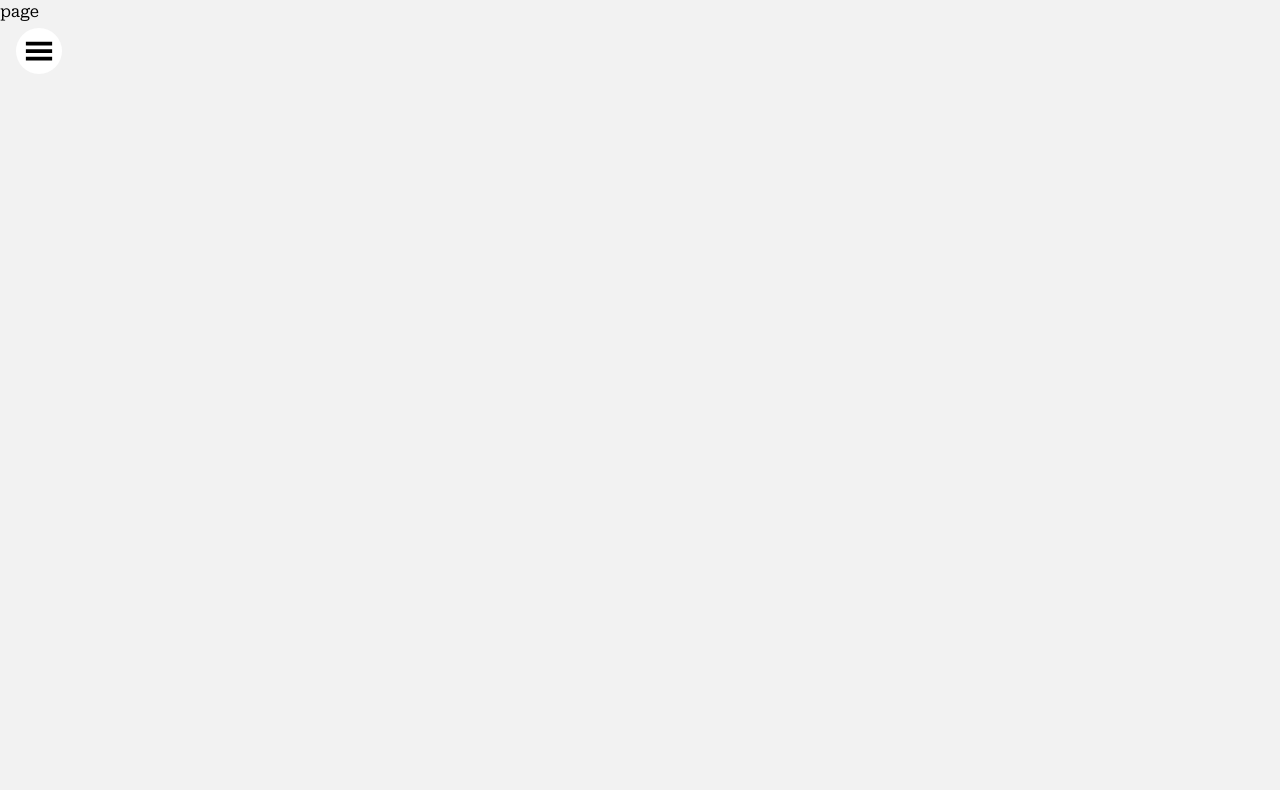
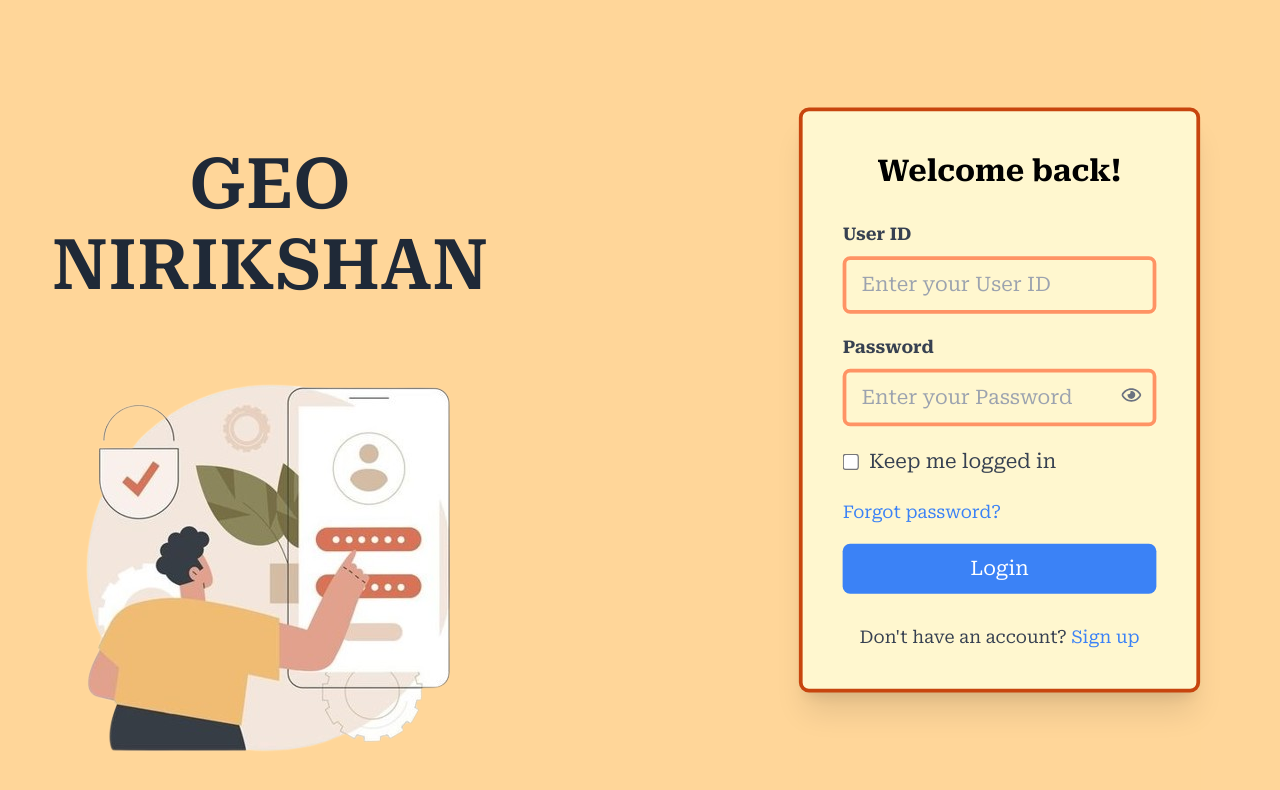
Before and after one commit to unnat7779/web-sih, a Next.js app in the folder web/: page /Landing_Page in a window 1280 px wide. Shown: the top 790 px of the page. Built offline with nearby package versions, Linux system fonts and the light colour scheme.

Commit message:
more components

```diff
--- a/web/app/Landing_Page/page.js
+++ b/web/app/Landing_Page/page.js
@@ -1,9 +1,27 @@
-import React from 'react'
+"use client";
+import Landing from '@/components/Landing';
+import React, { useEffect } from 'react';
+import { usePathname } from 'next/navigation';
+import '../globals.css';
 
-const page = () => {
+const Page = () => {
+  const pathname = usePathname();
+
+  useEffect(() => {
+    // Remove any previously added page-specific background class
+    document.body.classList.remove('page-specific-background');
+
+    // Apply the custom class based on the route
+    if (pathname === '/Landing_Page') {
+      document.body.classList.add('page-specific-background');
+    }
+  }, [pathname]);
+
   return (
-    <div>page</div>
-  )
-}
+    <div>
+      <Landing />
+    </div>
+  );
+};
 
-export default page
+export default Page;
--- a/web/app/globals.css
+++ b/web/app/globals.css
@@ -5,9 +5,14 @@
 body{
   background-color: #f0f0f0cf;
 }
-
+.page-specific-background {
+  background-color: #ffd699; /* Set this to the color you want for the specific page */
+}
 /* globals.css */
-
+.leaflet-container {
+  height: 40vh;
+  width: 100wh;
+}
 
 /* styles/globals.css */
 @import url('https://fonts.googleapis.com/css2?family=Roboto+Serif:wght@400&display=swap');
--- a/web/app/layout.js
+++ b/web/app/layout.js
@@ -11,7 +11,7 @@ export default function RootLayout({ children }) {
   return (
     <html lang="en">
       <body className={inter.className}>
-      <Header  />
+      {/* <Header  /> */}
        {children}</body>
     </html>
   );
--- a/web/app/page.js
+++ b/web/app/page.js
@@ -1,6 +1,6 @@
 "use client"
 import Header from '@/components/Header'
-import Map from '@/components/Map'
+// import Map from '@/components/Map'
 import React from 'react'
 import Total_emp from '@/components/Total_emp'
 // Remove the incorrect import statement
@@ -9,18 +9,22 @@ import Offsite_emp from '@/components/Offsite_emp'
 import Emp_info from '@/components/Emp_info'
 import Emp_info_2 from '@/components/Emp_info_2'
 import Add_emp from '@/components/Add_emp'
+import Landing from '@/components/Landing'
+import Map from '@/components/Map'
 const page = () => {
 
   return (
     <>
 
-      <Header />
+      {/* <Header /> */}
       {/* <Total_emp />
       <Onsite_emp/>
       <Offsite_emp/> */}
       {/* <Emp_info/>
       <Emp_info_2/> */}
       {/* <Add_emp/> */}
+      {/* <Landing/> */}
+      <Map/>
 
     </>
   )
--- /dev/null
+++ b/web/components/AdminLogin.js
@@ -0,0 +1,164 @@
+"use client";
+import React, { useState, useEffect } from 'react';
+import { useRouter } from 'next/navigation';
+import { FaEyeSlash, FaRegEye } from 'react-icons/fa'; // Font Awesome icons
+import { keyframes } from '@emotion/react';
+import styled from '@emotion/styled';
+
+const fillAnimation = keyframes`
+  0% { transform: scale(0); opacity: 0.5; }
+  100% { transform: scale(1); opacity: 0; }
+`;
+
+const SuccessOverlay = styled.div`
+  position: fixed;
+  top: 0;
+  left: 0;
+  width: 100%;
+  height: 100%;
+  background: rgba(0, 255, 0, 0.8); /* Semi-transparent green background */
+  display: flex;
+  justify-content: center;
+  align-items: center;
+  z-index: 1000;
+  animation: ${fillAnimation} 3s forwards;
+`;
+
+const SuccessContent = styled.div`
+  text-align: center;
+  color: white;
+  font-size: 1.5rem;
+  position: relative;
+  z-index: 1;
+`;
+
+const Circle = styled.div`
+  width: 80px;
+  height: 80px;
+  border: 8px solid white;
+  border-radius: 50%;
+  border-top: 8px solid green;
+  animation: spin 2s linear infinite, fill 3s forwards;
+
+  @keyframes spin {
+    0% { transform: rotate(0deg); }
+    100% { transform: rotate(360deg); }
+  }
+
+  @keyframes fill {
+    0% { transform: scale(0); opacity: 0.5; }
+    100% { transform: scale(1); opacity: 0; }
+  }
+`;
+
+const AdminLogin = () => {
+  const [passwordVisible, setPasswordVisible] = useState(false);
+  const [userId, setUserId] = useState('');
+  const [password, setPassword] = useState('');
+  const [keepLoggedIn, setKeepLoggedIn] = useState(false);
+  const [loginSuccessful, setLoginSuccessful] = useState(false);
+  const router = useRouter();
+
+  const handleLogin = (e) => {
+    e.preventDefault();
+    // Dummy login check
+    if (userId === 'SIH' && password === 'FRIENDS') {
+      setLoginSuccessful(true);
+      // Redirect after animation
+      setTimeout(() => {
+        router.push('/Dashboard');
+      }, 3000);
+    } else {
+      // Handle failed login attempt
+      alert('Invalid credentials');
+    }
+  };
+
+  return (
+    <div className="min-h-screen flex items-center justify-center bg-[#ffd699] rounded-lg scale-125">
+      <div className="bg-[#fff7cf] p-8  border-[3px] border-[#c7450e] rounded-lg shadow-xl w-full max-w-md relative">
+        <h1 className="text-2xl font-bold mb-6 text-center">Welcome back!</h1>
+        <form onSubmit={handleLogin}>
+          <div className="mb-4 bg-[#fff7cf]">
+            <label className="block text-gray-700 text-sm font-bold mb-2 bg-[#fff7cf]" htmlFor="userId">
+              User ID
+            </label>
+            <input
+              type="text"
+              id="userId"
+              value={userId}
+              onChange={(e) => setUserId(e.target.value)}
+              className="w-full px-3 py-2 border-[3px] border-[#ff9364]   rounded-md focus:outline-none bg-[#fff7cf] focus:ring-2 focus:ring-blue-400"
+              placeholder="Enter your User ID"
+              required
+            />
+          </div>
+          <div className="mb-4 relative">
+            <label className="block text-gray-700 text-sm font-bold mb-2" htmlFor="password">
+              Password
+            </label>
+            <input
+              type={passwordVisible ? 'text' : 'password'}
+              id="password"
+              value={password}
+              onChange={(e) => setPassword(e.target.value)}
+              className="w-full px-3 py-2  bg-[#fff7cf] border-[3px] border-[#ff9364]  rounded-md focus:outline-none focus:ring-2 focus:ring-blue-400"
+              placeholder="Enter your Password"
+              required
+            />
+            <button
+              type="button"
+              onClick={() => setPasswordVisible(!passwordVisible)}
+              className="absolute inset-y-0 right-3 flex items-center mt-6 text-gray-500"
+            >
+              {passwordVisible ? <FaEyeSlash /> : <FaRegEye />}
+            </button>
+          </div>
+          <div className="mb-4">
+            <label className="inline-flex items-center">
+              <input
+                type="checkbox"
+                checked={keepLoggedIn}
+                onChange={(e) => setKeepLoggedIn(e.target.checked)}
+                className="form-checkbox"
+              />
+              <span className="ml-2 text-gray-700">Keep me logged in</span>
+            </label>
+          </div>
+          <div className="flex items-center justify-between mb-4">
+            <a href="#" className="text-sm text-blue-500 hover:underline">
+              Forgot password?
+            </a>
+          </div>
+          <div>
+            <button
+              type="submit"
+              className="w-full bg-blue-500 text-white py-2 px-4 rounded-md hover:bg-blue-600 transition duration-200"
+            >
+              Login
+            </button>
+          </div>
+        </form>
+        <div className="mt-6 text-center">
+          <p className="text-sm text-gray-700">
+            Don't have an account?{' '}
+            <a href="#" className="text-blue-500 hover:underline">
+              Sign up
+            </a>
+          </p>
+        </div>
+        {loginSuccessful && (
+          <SuccessOverlay>
+            <SuccessContent>
+              <h2 className="text-3xl font-bold mb-4">Success!</h2>
+              <p className="text-lg">Login successful.</p>
+              <Circle />
+            </SuccessContent>
+          </SuccessOverlay>
+        )}
+      </div>
+    </div>
+  );
+};
+
+export default AdminLogin;
--- a/web/components/Header.js
+++ b/web/components/Header.js
@@ -105,7 +105,7 @@ const Header = () => {
 
   return (
     <div>
-      {isVisible && <div id="blurry" ref={blurryRef} className="fixed top-0 left-0 w-full h-full bg-[#f0f0f0cf] bg-opacity-50 backdrop-blur-sm z-10" />}
+      {isVisible && <div id="blurry" ref={blurryRef} className="fixed top-0 left-0 w-full h-full bg-[#f0f0f086] bg-opacity-50 backdrop-blur-[2px] z-10" />}
       {showMenu && (
         <div className="bg-white rounded-full flex items-center ">
           <div className=" top-7 left-4 cursor-pointer absolute z-20 bg-white rounded-full flex items-cente p-2" ref={hamburgerRef} onClick={handleMenuClick}>
--- /dev/null
+++ b/web/components/Landing.js
@@ -0,0 +1,29 @@
+"use client";
+import React from "react";
+import AdminLogin from "./AdminLogin";
+const Landing = () => {
+  return (
+    <>
+      <div className=" flex justify-between bg-[#ffd699] px-5 box-border items-center overflow-hidden">
+        <div>
+          <div className="bg-[#ffd699] flex flex-col items-center justify-items-center ">
+            <p className="text-[70px] font-semibold text-gray-800 bg-[#ffd699]">
+              GEO
+            </p>
+            <p className="text-[70px] -mt-6 font-semibold text-gray-800 bg-[#ffd699]">
+              NIRIKSHAN
+            </p>
+          </div>
+          <div className="-mb-[150px]">
+            <img src="./bgimg.png"/>
+          </div>
+        </div>
+        <div className="bg-[#ffd699] mr-[100px]">
+          <AdminLogin/>
+        </div>
+      </div>
+    </>
+  );
+};
+
+export default Landing;
--- /dev/null
+++ b/web/components/Marker.js
@@ -0,0 +1,5 @@
+import React from "react";
+import L from "leaflet";
+import "leaflet/dist/leaflet.css";
+import MakrerUrl from "../src/assets/mapMarker.svg";
+import { MapContainer, Marker, Popup, TileLayer, useMap } from "react-leaflet";
--- a/web/components/Onsite_emp.js
+++ b/web/components/Onsite_emp.js
@@ -2,9 +2,9 @@ import React from 'react'
 
 const Onsite_emp = () => {
   return (
-    <div className='bg-[#f0d148] rounded-lg inline-block p-3 m-4 text-center'>
-        <h1 className='text-slate-500 text-2xl font-bold bg-[#f0d148] align-middle'>Onsite Employees</h1>
-        <h1 className='text-5xl bg-[#f0d148] font-semibold text-slate-500 align-middle inline-block font-sans'>5246</h1>
+    <div className='bg-[#F9D84C] rounded-lg inline-block p-3 m-4 text-center'>
+        <h1 className='text-slate-500 text-2xl font-bold bg-[#F9D84C]  align-middle'>Onsite Employees</h1>
+        <h1 className='text-5xl bg-[#F9D84C]  font-semibold text-slate-500 align-middle inline-block font-sans'>5246</h1>
     </div>
   )
 }
```
Also changed, not shown: web/components/Map.js (+59 -0 lines), web/package.json (+8 -1 lines), web/public/bgimg.png (added), 1 other file (tests, documents, lock files or other folders).
